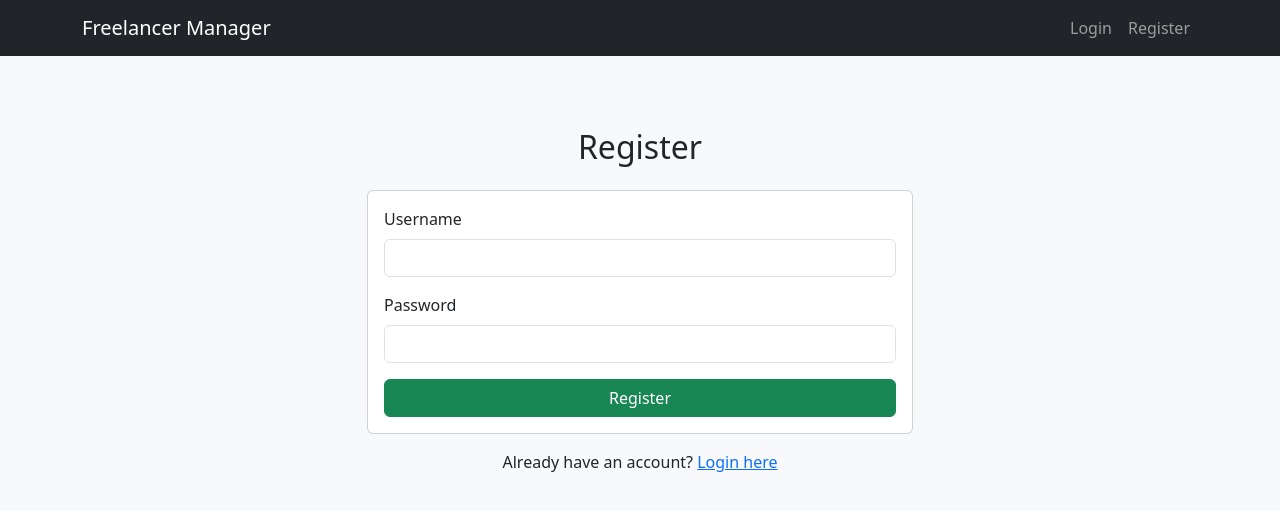
After one commit to basselfads23/freelancer-manager, a Flask app: page /register in a window 1280 px wide. The commit adds this page. Shown: the top 511 px of the page. Run offline with Flask 3, Linux system fonts and the light colour scheme.

Commit message:
feat: Implement user authentication system

```diff
--- a/app.py
+++ b/app.py
@@ -1,3 +1,5 @@
+from flask_login import LoginManager, UserMixin, login_user, login_required, logout_user, current_user
+from werkzeug.security import generate_password_hash, check_password_hash
 from flask import Flask, render_template, request, redirect, url_for, flash
 from flask_sqlalchemy import SQLAlchemy
 from flask_migrate import Migrate
@@ -8,8 +10,24 @@ app = Flask(__name__)
 # Configure SQLite database
 app.config['SQLALCHEMY_DATABASE_URI'] = 'sqlite:///freelancer_manager.db'
 app.config['SQLALCHEMY_TRACK_MODIFICATIONS'] = False
-app.config['SECRET_KEY'] = "znxyD\E_%'izc_;J**]Iow\"L£lM^f1x8vtA]:,pd)F5^}g1V=R"
+app.config['SECRET_KEY'] = r"znxyD\E_%'izc_;J**]Iow\"L£lM^f1x8vtA]:,pd)F5^}g1V=R"
 db = SQLAlchemy(app)
+
+# --- Authentication Setup ---
+login_manager = LoginManager()
+login_manager.init_app(app)
+login_manager.login_view = 'login' # Redirect to login page if user is not authenticated
+
+class User(UserMixin, db.Model):
+    id = db.Column(db.Integer, primary_key=True)
+    username = db.Column(db.String(150), unique=True, nullable=False)
+    password = db.Column(db.String(150), nullable=False)
+
+@login_manager.user_loader
+def load_user(user_id):
+    return User.query.get(int(user_id))
+# --- End of Authentication Setup ---
+
 migrate = Migrate(app, db)
 
 # -----------------------
@@ -22,6 +40,8 @@ class Client(db.Model):
     name = db.Column(db.String(100), nullable=False)
     email = db.Column(db.String(100), nullable=True)
     projects = db.relationship('Project', backref='client', lazy=True)
+    user_id = db.Column(db.Integer, db.ForeignKey('user.id'), nullable=False)
+
 
 class Project(db.Model):
     # ... (add the new 'tasks' relationship and helper properties)
@@ -30,6 +50,8 @@ class Project(db.Model):
     description = db.Column(db.Text, nullable=True)
     deadline = db.Column(db.Date, nullable=True)
     client_id = db.Column(db.Integer, db.ForeignKey('client.id'), nullable=False)
+    user_id = db.Column(db.Integer, db.ForeignKey('user.id'), nullable=False)
+
 
     # NEW: Relationship to the Task model
     tasks = db.relationship('Task', backref='project', lazy=True, cascade="all, delete-orphan")
@@ -58,17 +80,19 @@ class Task(db.Model):
     description = db.Column(db.String(200), nullable=False)
     is_completed = db.Column(db.Boolean, default=False, nullable=False)
     project_id = db.Column(db.Integer, db.ForeignKey('project.id'), nullable=False)
+    user_id = db.Column(db.Integer, db.ForeignKey('user.id'), nullable=False)
 
 # -----------------------
 # Routes
 # -----------------------
 @app.route('/')
+@login_required
 def index():
-    # We'll make the projects page the main page
     return redirect(url_for('projects'))
 
 
 @app.route('/projects', methods=['GET', 'POST'])
+@login_required
 def projects():
     if request.method == 'POST':
         title = request.form.get('title')
@@ -85,46 +109,49 @@ def projects():
             title=title,
             description=description,
             deadline=deadline,
-            client_id=client_id
+            client_id=client_id,
+            user_id=current_user.id
         )
 
         db.session.add(new_project)
         db.session.commit()
         return redirect(url_for('projects'))
 
-    all_projects = Project.query.order_by(Project.deadline.asc()).all()
-    all_clients = Client.query.order_by(Client.name).all()
+    all_projects = Project.query.filter_by(user_id=current_user.id).order_by(Project.deadline.asc()).all()
+
+    all_clients = Client.query.filter_by(user_id=current_user.id).order_by(Client.name).all()
 
     return render_template('projects.html', projects=all_projects, clients=all_clients)
 
-# -----------------------
-# NEW: Project Detail Route
-# -----------------------
 @app.route('/project/<int:project_id>')
+@login_required
 def project_detail(project_id):
-    # Find the project by its ID, or return a 404 Not Found error if it doesn't exist
-    project = Project.query.get_or_404(project_id)
+
+    project = Project.query.filter_by(id=project_id, user_id=current_user.id).first_or_404()
     # The tasks are automatically available via the 'project.tasks' relationship we defined
     return render_template('project_detail.html', project=project)
 
 @app.route('/delete_project/<int:project_id>', methods=['POST'])
+@login_required
 def delete_project(project_id):
-    project_to_delete = Project.query.get_or_404(project_id)
+    project_to_delete = Project.query.filter_by(id=project_id, user_id=current_user.id).first_or_404()
     db.session.delete(project_to_delete)
     db.session.commit()
     return redirect(url_for('projects'))
 
 @app.route('/add_task/<int:project_id>', methods=['POST'])
+@login_required
 def add_task(project_id):
-    # Make sure the project exists
-    project = Project.query.get_or_404(project_id)
+
+    project = Project.query.filter_by(id=project_id, user_id=current_user.id).first_or_404()
 
     task_description = request.form.get('task_description')
 
     if task_description:
         new_task = Task(
             description=task_description,
-            project_id=project.id
+            project_id=project.id,
+            user_id=current_user.id
         )
         db.session.add(new_task)
         db.session.commit()
@@ -133,8 +160,9 @@ def add_task(project_id):
     return redirect(url_for('project_detail', project_id=project.id))
 
 @app.route('/toggle_task/<int:task_id>', methods=['POST'])
+@login_required
 def toggle_task(task_id):
-    task = Task.query.get_or_404(task_id)
+    task = Task.query.filter_by(id=task_id, user_id=current_user.id).first_or_404()
     # Flip the boolean value
     task.is_completed = not task.is_completed
     db.session.commit()
@@ -142,22 +170,24 @@ def toggle_task(task_id):
     return {'success': True, 'is_completed': task.is_completed}
 
 @app.route('/clients', methods=['GET', 'POST'])
+@login_required
 def clients():
     if request.method == 'POST':
         name = request.form.get('name')
         email = request.form.get('email')
 
-        new_client = Client(name=name, email=email)
+        new_client = Client(name=name, email=email, user_id=current_user.id)
         db.session.add(new_client)
         db.session.commit()
         return redirect(url_for('clients'))
 
-    all_clients = Client.query.order_by(Client.name).all()
+    all_clients = Client.query.filter_by(user_id=current_user.id).order_by(Client.name).all()
     return render_template('clients.html', clients=all_clients)
 
 @app.route('/delete_client/<int:client_id>', methods=['POST'])
+@login_required
 def delete_client(client_id):
-    client_to_delete = Client.query.get_or_404(client_id)
+    client_to_delete = Client.query.filter_by(id=client_id, user_id=current_user.id).first_or_404()
 
     if client_to_delete.projects:
         flash(f'Cannot delete {client_to_delete.name}. They still have active projects.', 'danger')
@@ -168,6 +198,45 @@ def delete_client(client_id):
 
     return redirect(url_for('clients'))
 
+@app.route('/login', methods=['GET', 'POST'])
+def login():
+    if request.method == 'POST':
+        username = request.form.get('username')
+        password = request.form.get('password')
+        user = User.query.filter_by(username=username).first()
+        if user and check_password_hash(user.password, password):
+            login_user(user)
+            return redirect(url_for('projects'))
+        else:
+            flash('Invalid credentials. Please try again.', 'danger')
+    return render_template('login.html')
+
+@app.route('/register', methods=['GET', 'POST'])
+def register():
+    if request.method == 'POST':
+        username = request.form.get('username')
+        password = request.form.get('password')
+
+        # Check if username already exists
+        user = User.query.filter_by(username=username).first()
+        if user:
+            flash('Username already exists.', 'warning')
+            return redirect(url_for('register'))
+
+        new_user = User(username=username, password=generate_password_hash(password, method='pbkdf2:sha256'))
+        db.session.add(new_user)
+        db.session.commit()
+
+        flash('Registration successful! Please log in.', 'success')
+        return redirect(url_for('login'))
+    return render_template('register.html')
+
+@app.route('/logout')
+@login_required
+def logout():
+    logout_user()
+    return redirect(url_for('login'))
+
 # -----------------------
 # Main
 # -----------------------
--- a/requirements.txt
+++ b/requirements.txt
@@ -1,11 +1,15 @@
+alembic==1.16.4
 blinker==1.9.0
 click==8.2.1
 colorama==0.4.6
 Flask==3.1.1
+Flask-Login==0.6.3
+Flask-Migrate==4.1.0
 Flask-SQLAlchemy==3.1.1
 greenlet==3.2.3
 itsdangerous==2.2.0
 Jinja2==3.1.6
+Mako==1.3.10
 MarkupSafe==3.0.2
 python-dotenv==1.1.1
 SQLAlchemy==2.0.42
--- a/templates/base.html
+++ b/templates/base.html
@@ -15,9 +15,47 @@
         <a class="navbar-brand" href="{{ url_for('projects') }}"
           >Freelancer Manager</a
         >
-        <div class="navbar-nav">
-          <a class="nav-link" href="{{ url_for('projects') }}">Projects</a>
-          <a class="nav-link" href="{{ url_for('clients') }}">Clients</a>
+        <button
+          class="navbar-toggler"
+          type="button"
+          data-bs-toggle="collapse"
+          data-bs-target="#navbarNav"
+          aria-controls="navbarNav"
+          aria-expanded="false"
+          aria-label="Toggle navigation"
+        >
+          <span class="navbar-toggler-icon"></span>
+        </button>
+        <div class="collapse navbar-collapse" id="navbarNav">
+          <ul class="navbar-nav me-auto mb-2 mb-lg-0">
+            {% if current_user.is_authenticated %}
+            <li class="nav-item">
+              <a class="nav-link" href="{{ url_for('projects') }}">Projects</a>
+            </li>
+            <li class="nav-item">
+              <a class="nav-link" href="{{ url_for('clients') }}">Clients</a>
+            </li>
+            {% endif %}
+          </ul>
+          <ul class="navbar-nav ms-auto">
+            {% if current_user.is_authenticated %}
+            <li class="nav-item">
+              <span class="navbar-text me-3"
+                >Welcome, {{ current_user.username }}</span
+              >
+            </li>
+            <li class="nav-item">
+              <a class="nav-link" href="{{ url_for('logout') }}">Logout</a>
+            </li>
+            {% else %}
+            <li class="nav-item">
+              <a class="nav-link" href="{{ url_for('login') }}">Login</a>
+            </li>
+            <li class="nav-item">
+              <a class="nav-link" href="{{ url_for('register') }}">Register</a>
+            </li>
+            {% endif %}
+          </ul>
         </div>
       </div>
     </nav>
@@ -31,5 +69,6 @@
     </div>
     <div class="container">{% block content %}{% endblock %}</div>
     {% block scripts %}{% endblock %}
+    <script src="https://cdn.jsdelivr.net/npm/bootstrap@5.3.0/dist/js/bootstrap.bundle.min.js"></script>
   </body>
 </html>
--- /dev/null
+++ b/templates/register.html
@@ -0,0 +1,40 @@
+{% extends "base.html" %} {% block title %}Register{% endblock %} {% block
+content %}
+<div class="row justify-content-center">
+  <div class="col-md-6">
+    <h2 class="mt-5 mb-4 text-center">Register</h2>
+    <div class="card">
+      <div class="card-body">
+        <form method="POST" action="{{ url_for('register') }}">
+          <div class="mb-3">
+            <label for="username" class="form-label">Username</label>
+            <input
+              type="text"
+              class="form-control"
+              id="username"
+              name="username"
+              required
+            />
+          </div>
+          <div class="mb-3">
+            <label for="password" class="form-label">Password</label>
+            <input
+              type="password"
+              class="form-control"
+              id="password"
+              name="password"
+              required
+            />
+          </div>
+          <button type="submit" class="btn btn-success w-100">Register</button>
+        </form>
+      </div>
+    </div>
+    <div class="text-center mt-3">
+      <p>
+        Already have an account? <a href="{{ url_for('login') }}">Login here</a>
+      </p>
+    </div>
+  </div>
+</div>
+{% endblock %}
```
Also changed, not shown: migrations/versions/18306326b89c_initial_migration_for_v1.py (deleted, +0 -34 lines), migrations/versions/41555f8b2ac6_add_client_model_and_link_to_project.py (deleted, +0 -41 lines), migrations/versions/6871cf9708ee_initial_migration_with_all_tables_and_.py (added, +66 -0 lines), migrations/versions/965c569b812f_add_task_model.py (deleted, +0 -35 lines), templates/login.html (added, +35 -0 lines).
